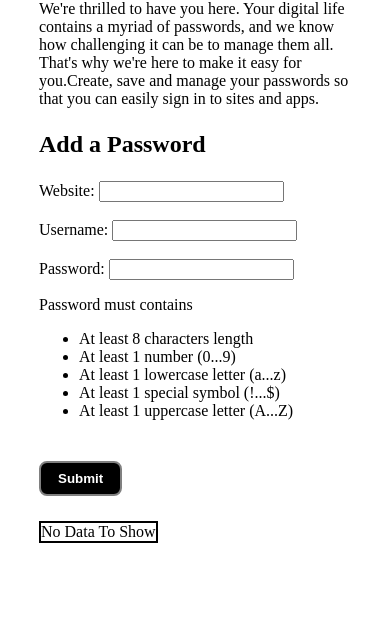
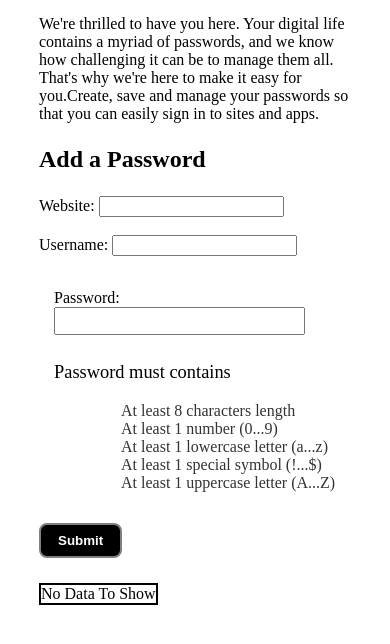
Before and after one commit to Anonymousmf/securepass, a plain HTML site: page manager.html in a window 390 px wide. Shown: the part 180-824 px from the top of the page. Drawn offline with Linux system fonts and the light colour scheme.

Commit message:
Update style.css

```diff
--- a/style.css
+++ b/style.css
@@ -2,7 +2,8 @@
 
 *
 /* For mobile phones: */
-@media only screen and (max-width: 480px) {
+@media only screen and (max-width: 480px)
+{
  .container {
     width: 90%;
     margin: 0 auto;
@@ -24,6 +25,7 @@
     margin: 0 auto;
  }
 }
+
 {
     margin: 0;
     padding: 0;
@@ -70,7 +72,8 @@ h1, h2, h3 {
     font-weight: 900;
     border: 2px solid gray;
     border-radius: 8px;
-    margin: 25px 0;
+    margin-top: 0;
+    margin-bottom: 25px;
     cursor: pointer;
 }
 
@@ -95,3 +98,46 @@ img{
 #alert{
     display: none;
 }
+
+
+
+  .content .requirement-list {
+    margin-top: 0px;
+  }
+  .requirement-list li {
+
+    list-style: none;
+    display: flex;
+    align-items: center;
+
+  }
+  .requirement-list li i {
+    width: 20px;
+    color: #aaa;
+    font-size: 0.6rem;
+  }
+  .requirement-list li.valid i {
+    color: #4285F4;
+  }
+  .requirement-list li span {
+    margin-left: 12px;
+    color: #333;
+  }
+  .requirement-list li.valid span {
+    color: #999;
+  }
+  @media screen and (max-width: 500px) {
+    body, .wrapper {
+      padding: 15px;
+    }
+    .wrapper .pass-field {
+      height: 55px;
+    }
+    .pass-field input, .content p  {
+      font-size: 1.15rem;
+    }
+
+    .requirement-list li span {
+      margin-left: 7px;
+    }
+  }
```
